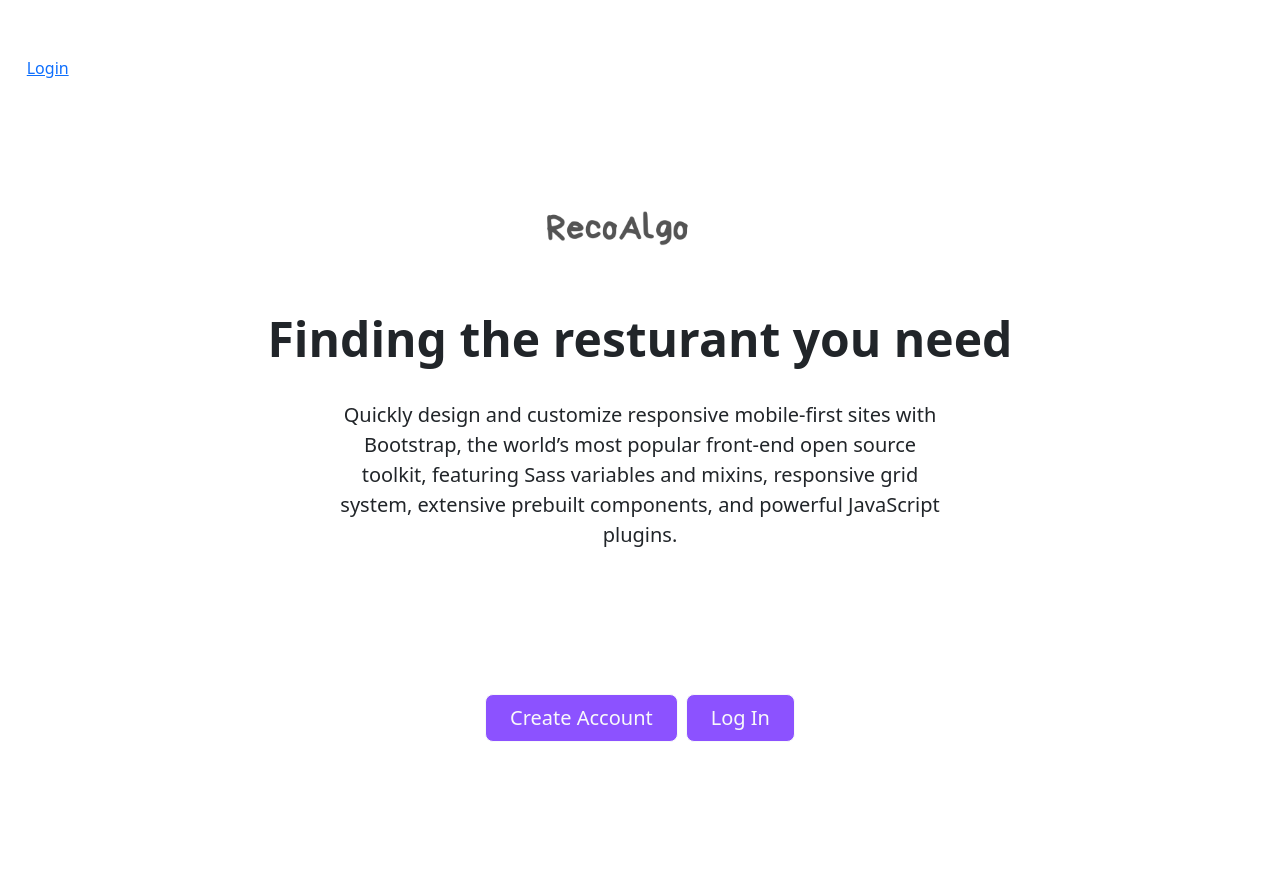
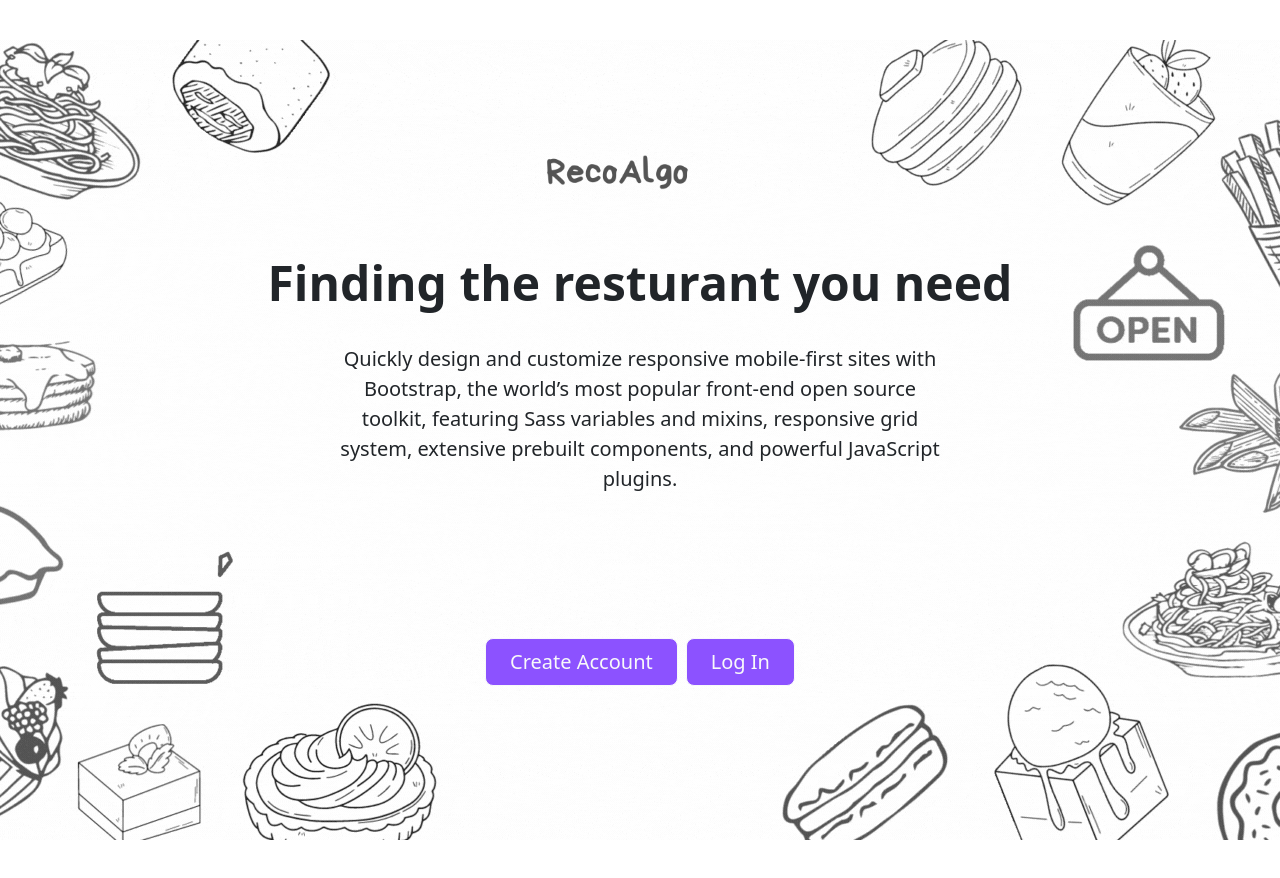
Before and after one commit to Thombuhl/Fullstack-Capstone-Review-App, a React app: page / in a window 1280 px wide. Before the commit the page ends 806 px from the top, so only its background shows below. Built offline with nearby package versions, Linux system fonts and the light colour scheme.

Commit message:
Adding bg

```diff
--- a/client/App.js
+++ b/client/App.js
@@ -5,9 +5,9 @@ import Routes from './Routes'
 
 const App = () => {
   return (
-    <div>
+    <div class=" bg-image carousel-item active">
 
-    <Navbar />
+    <Navbar  />
     <Routes />
     </div>
   )
--- a/client/components/Navbar.js
+++ b/client/components/Navbar.js
@@ -19,10 +19,7 @@ const Navbar = ({ handleClick, isLoggedIn }) => (
       ) : (
 
     <div class="text-end">
-    <div class="row">
-      <div class="col-md-1"> <Link to="/login">Login</Link></div>
-    </div>
-      <div class="px-4 py-5 my-5 text-center">
+      <div class="px-4 py-5 my-5 text-center" >
       <img class="d-block mx-auto mb-4" src="logoCha.png" alt="" width="auto" height="70" />
         <h1 class="py-4 display-5 fw-bold">Finding the resturant you need</h1>
         <div class="col-lg-6 mx-auto">
--- a/public/style.css
+++ b/public/style.css
@@ -49,3 +49,11 @@ form div {
 .btn {
   background-color: #8C52FF !important;
 }
+
+
+.carousel-item.active {
+          background-image: url('homebg.gif');
+          background-position: top center;
+          background-repeat: no-repeat;
+          height:100vh;
+        }
```
Also changed, not shown: public/index.html (+1 -1 lines), public/homebg.gif (added).
